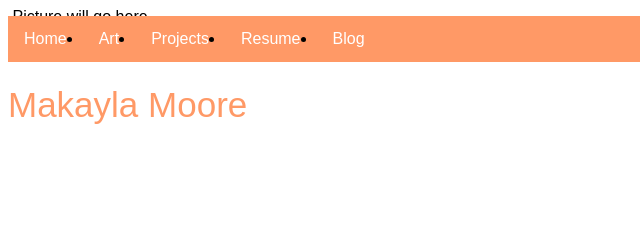
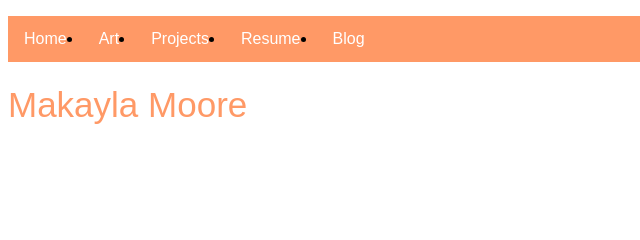
Before and after one commit to makaylam/Portfolio, a plain HTML site: page Website/index.html in a window 1280 px wide. Shown: the top 240 px of the page, 0-640 px from the left. Drawn offline with Linux system fonts and the light colour scheme.

Commit message:
Update index.html

```diff
--- a/Website/index.html
+++ b/Website/index.html
@@ -58,7 +58,6 @@
 
   <div>
       <img src="">
-      <p1>Picture will go here</p1>
   </div>
   <a</a>
   <footer>Email:<a ></a> Instagram:<a > </a> </footer>
```
